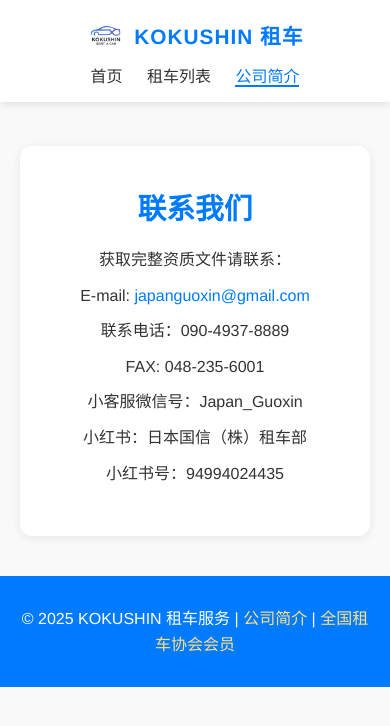
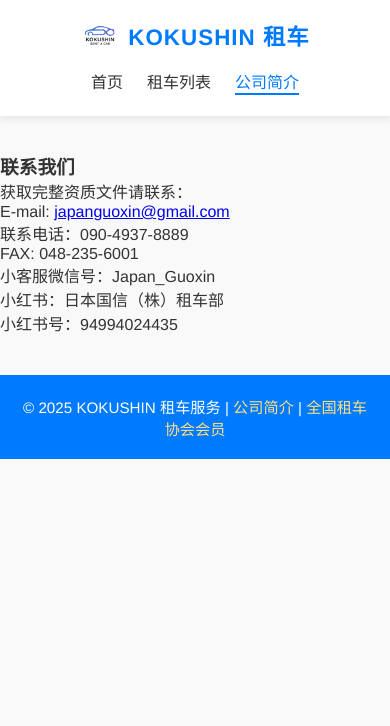
Before and after one commit to rikiiscat/kokushin-rental, a plain HTML site: page frontend/qualification.html in a window 390 px wide. Drawn offline with Linux system fonts and the light colour scheme.

Commit message:
change qualification

```diff
--- a/frontend/qualification.html
+++ b/frontend/qualification.html
@@ -6,6 +6,7 @@
   <title>公司资质 - KOKUSHIN 租车</title>
 
   <style>
+    /* ======= 全局基础样式 ======= */
     * {
       margin: 0;
       padding: 0;
@@ -19,12 +20,12 @@
   scroll-behavior: smooth;
 }
 
-    /* Header 栏 */
+/* ======= Header 导航栏 ======= */
 header {
   display: flex;
   justify-content: space-between;
   align-items: center;
-      background: white;
+  background: #fff;
   box-shadow: 0 2px 8px rgba(0,0,0,0.1);
   padding: 12px 5%;
   position: sticky;
@@ -35,10 +36,20 @@
 .logo {
   display: flex;
   align-items: center;
-      font-size: 1.3rem;
+  font-size: 1.4rem;
   font-weight: bold;
   color: #007bff;
   letter-spacing: 1px;
+}
+
+.logo img {
+  height: 40px;
+  margin-right: 8px;
+}
+
+nav {
+  display: flex;
+  align-items: center;
 }
 
 nav a {
@@ -56,47 +67,14 @@
   border-bottom: 2px solid #007bff;
 }
 
-    /* 翻译 */
+/* ======= Google 翻译居中 ======= */
 #google_translate_element {
   text-align: center;
   margin: 12px auto;
   padding: 6px 0;
 }
 
-    /* 主内容 */
-    main {
-      padding: 60px 20px;
-      background-color: #fff;
-      max-width: 800px;
-      margin: 40px auto;
-      border-radius: 12px;
-      box-shadow: 0 2px 10px rgba(0,0,0,0.08);
-    }
-
-    h3 {
-      font-size: 1.8rem;
-      color: #007bff;
-      margin-bottom: 20px;
-      text-align: center;
-    }
-
-    p {
-      margin: 10px 0;
-      font-size: 1rem;
-      line-height: 1.6;
-      text-align: center;
-    }
-
-    a {
-      color: #007bff;
-      text-decoration: none;
-    }
-
-    a:hover {
-      text-decoration: underline;
-    }
-
-    /* Footer */
+/* ======= Footer 页脚 ======= */
 footer {
   text-align: center;
   background-color: #007bff;
@@ -116,25 +94,26 @@
   color: #fff;
 }
 
+/* ======= 响应式设计 ======= */
 @media (max-width: 768px) {
   header {
     flex-direction: column;
+    align-items: center;
+    text-align: center;
     padding: 15px 20px;
   }
 
   nav {
     margin-top: 8px;
+    flex-wrap: wrap;
+    justify-content: center;
   }
 
   nav a {
-        margin: 0 10px;
+    margin: 6px 12px;
+  }
 }
 
-      main {
-        margin: 20px;
-        padding: 40px 20px;
-      }
-    }
   </style>
 
   <!-- Google Translate -->
```
Lines whose indentation alone changed are shown as unchanged.
